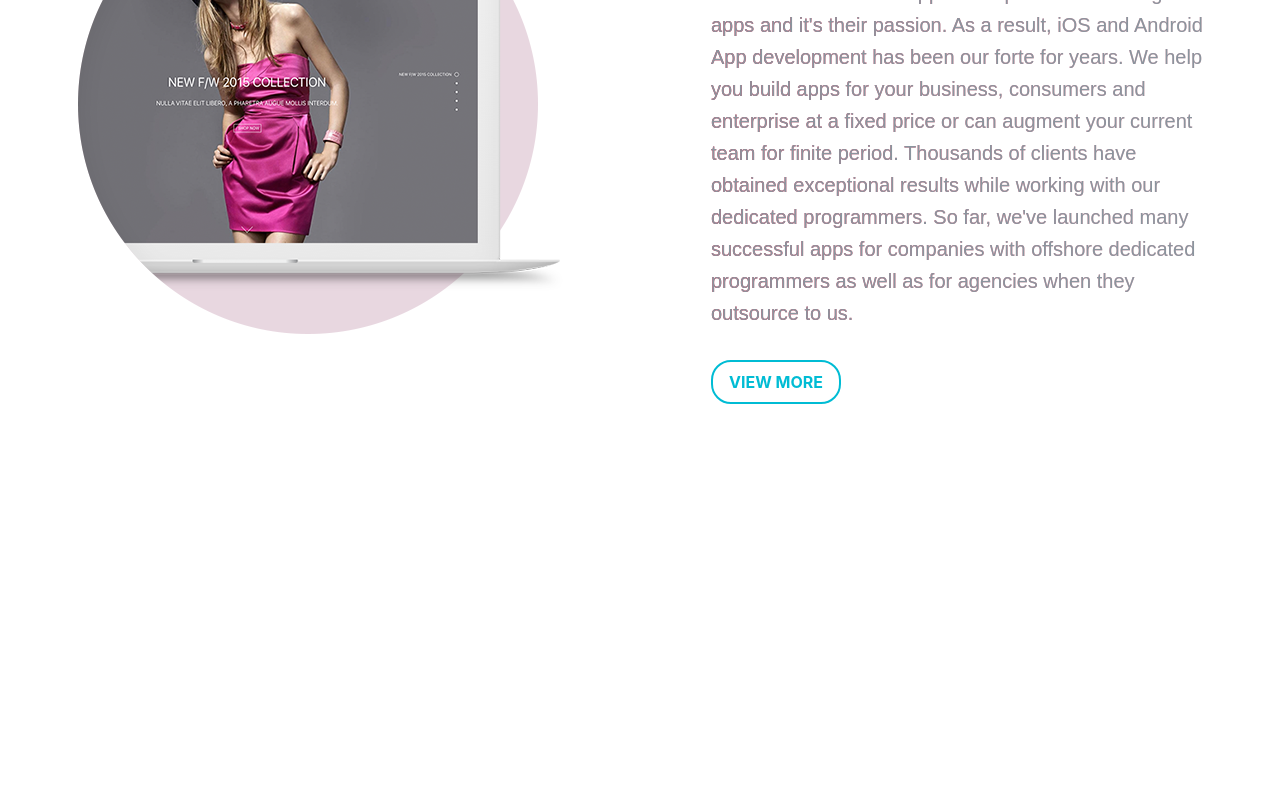
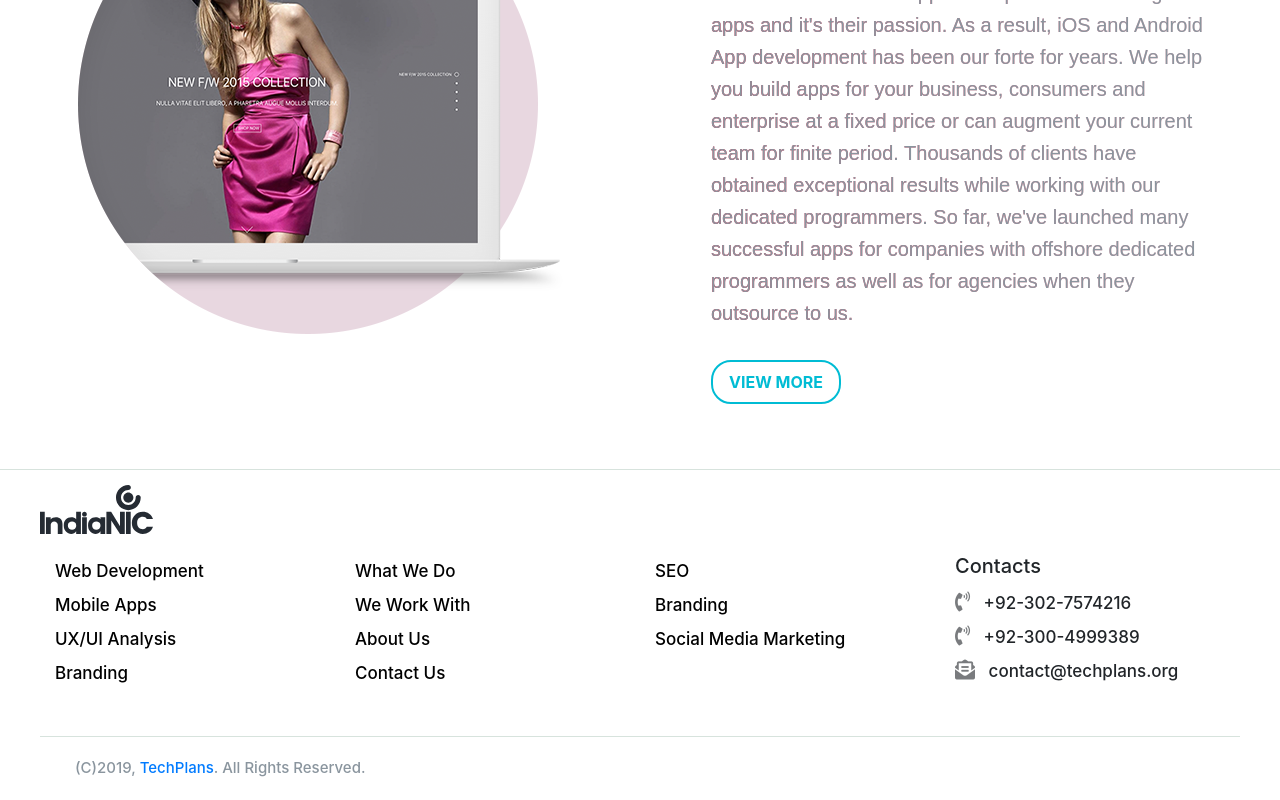
Before and after one commit to shami10/Soul-Agent, an Angular app: page / in a window 1280 px wide. Shown: the part 1452-2252 px from the top of the page. Before the commit the page ends 1921 px from the top, so only its background shows below. Built offline with nearby package versions, Linux system fonts and the light colour scheme.

Commit message:
edit footer

```diff
--- a/src/app/app.component.html
+++ b/src/app/app.component.html
@@ -1,3 +1,4 @@
 <!--The content below is only a placeholder and can be replaced.-->
 <app-header></app-header>
+<app-footer></app-footer>
 <router-outlet></router-outlet>
--- a/src/app/layouts/footer/footer.component.css
+++ b/src/app/layouts/footer/footer.component.css
@@ -0,0 +1,38 @@
+.row{
+    padding: 0;
+    margin: 0;
+}
+.copy-rights{
+    padding: 20px 20px;
+    color: #8a959e;
+    font-size: 15px;
+    font-weight: 500;
+    border-top: 1px solid #8a95;
+}
+footer{
+    border-top: 1px solid #8a95;
+    padding: 15px 40px 0px;
+}
+footer img{
+        margin-bottom: 20px;
+}
+.footer-ul{
+    padding: 0 0 30px;
+}
+.footer-ul li {
+    font-size: 17px;
+    list-style: none;
+    font-weight: 500;
+    line-height: 2;
+}
+.footer-ul li a{
+    color: black;
+    text-decoration: none;
+}
+.footer-ul li a:hover{
+    opacity: 0.7;
+}
+.footer-ul .fa{
+    font-size: 20px;
+    opacity: 0.6;
+}
--- a/src/app/layouts/footer/footer.component.html
+++ b/src/app/layouts/footer/footer.component.html
@@ -1,3 +1,44 @@
-<p>
-  footer works!
-</p>
+<footer>
+  <img src="assets/images/logo.svg">
+  <div class="row">
+    <div class="col-md-3">
+      <ul class="footer-ul">
+        <li><a href="">Web Development</a></li>
+        <li><a href="">Mobile Apps</a></li>
+        <li><a href="">UX/UI Analysis</a></li>
+        <li><a href="">Branding</a></li>
+      </ul>
+    </div>
+    <div class="col-md-3">
+      <ul class="footer-ul">
+        <li><a href="">What We Do</a></li>
+        <li><a href="">We Work With</a></li>
+        <li><a href="">About Us</a></li>
+        <li><a href="">Contact Us</a></li>
+      </ul>
+    </div>
+    <div class="col-md-3">
+      <ul class="footer-ul">
+        <li><a href="">SEO</a></li>
+        <li><a href="">Branding</a></li>
+        <li><a href="">Social Media Marketing</a></li>
+      </ul>
+    </div>
+    <div class="col-md-3">
+      <h5>Contacts</h5>
+      <ul class="footer-ul">
+        <li><i class="fa fa-phone-volume"></i>&nbsp;&nbsp; +92-302-7574216</li>
+        <li><i class="fa fa-phone-volume"></i>&nbsp;&nbsp; +92-300-4999389</li>
+        <li><i class="fa fa-envelope-open-text"></i>&nbsp;&nbsp; contact@techplans.org</li>
+      </ul>
+    </div>
+  </div>
+  <div class="copy-rights">
+    <div class="row">
+      <div class="col-md-6">
+        (C)2019, <a href="#" >TechPlans</a>. All Rights Reserved.
+      </div>
+      <div class="col-md-6"></div>
+    </div>
+  </div>
+</footer>
```
